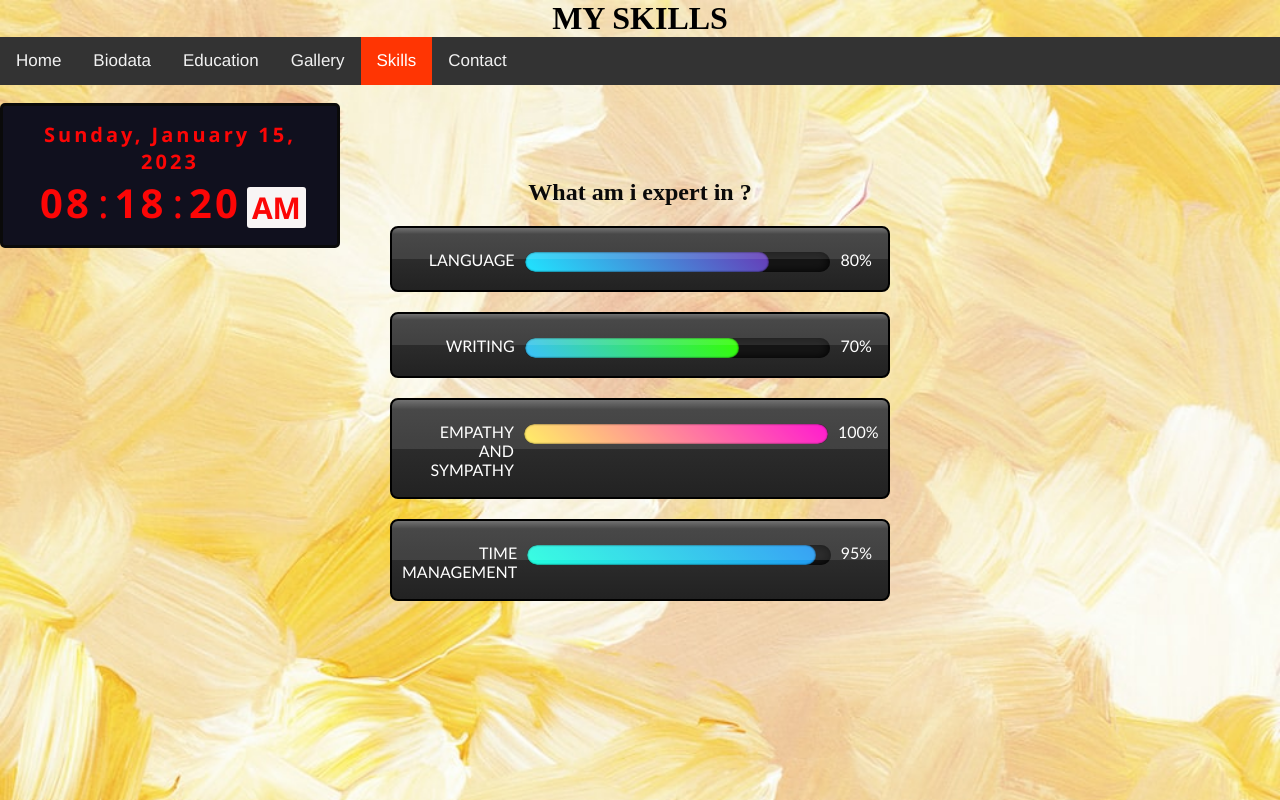
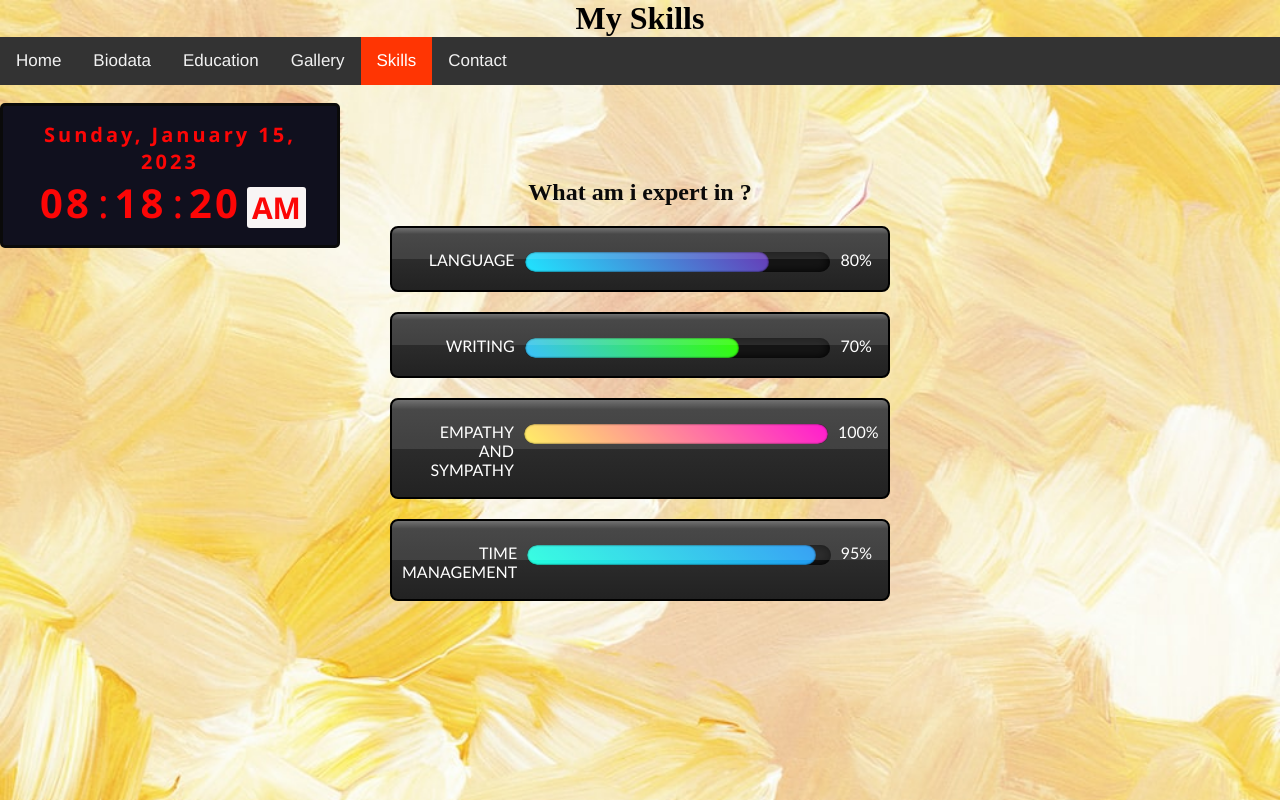
Before and after one commit to MuhammadAkhmal/personal-website, a plain HTML site: page skills.html in a window 1280 px wide. Drawn offline with Linux system fonts and the light colour scheme; files that its build step writes are made by us from their sources.

Commit message:
Update skills.html

```diff
--- a/skills.html
+++ b/skills.html
@@ -194,14 +194,14 @@ body {
     </style>
 
 <body background="images/background.jpeg" onload="initClock()">
-    <h1><center>MY SKILLS</center></h1>
+    <h1><center>My Skills</center></h1>
     <div class="topnav">
-		<a href="index.html">Home</a>
+	<a href="index.html">Home</a>
         <a href="biodata.html">Biodata</a>
         <a href="education.html">Education</a>
         <a href="gallery.html">Gallery</a>
         <a class="active" href="skills.html">Skills</a>
-		<a href="contact.html">Contact</a>
+	<a href="contact.html">Contact</a>
 	  </div>
 <br>
       <div class="datetime">
```
